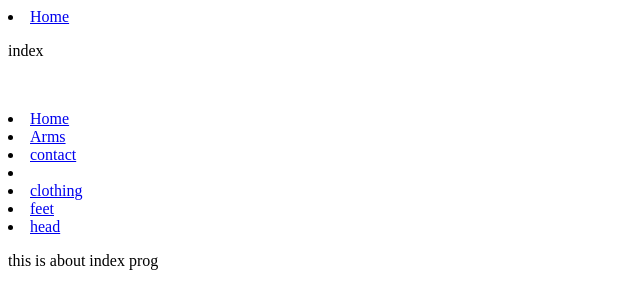
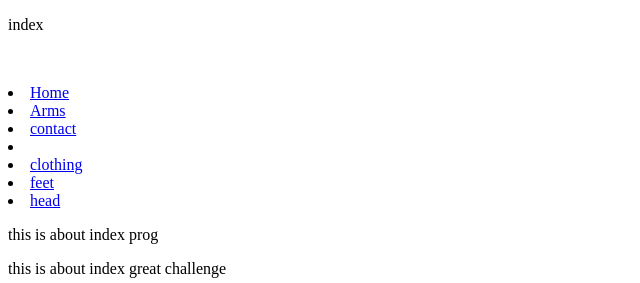
Before and after one commit to 11050170/11050170.github, a plain HTML site: page index.html in a window 1280 px wide. Shown: the top 283 px of the page, without its empty margins (0-640 px from the left). Drawn offline with Linux system fonts and the light colour scheme.

Commit message:
Update index.html

```diff
--- a/index.html
+++ b/index.html
@@ -2,18 +2,20 @@
 
 
 
-<li><a href="index.html">Home</li></a>
 
 <html>
-<feet>
+<head>
 <meta charset="utf-8">
+<link rel="stylesheet" href="main.css">
 <title>home page t</title>
-</feet>
+
+</head>
 
 <body>
 <p>index</p>
 <p>&nbsp;</p>
-	<li><a href="index.html">Home </a></li>
+
+<li><a href="index.html">Home </a></li>
 <li><a href="arms.html">Arms </a></li>
 <li><a href="contact.html">contact </a><li>
 <li><a href="clothes.html">clothing </a></li>
```
